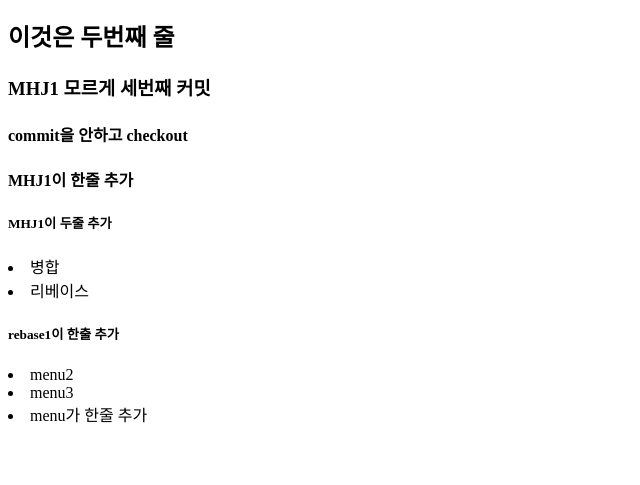
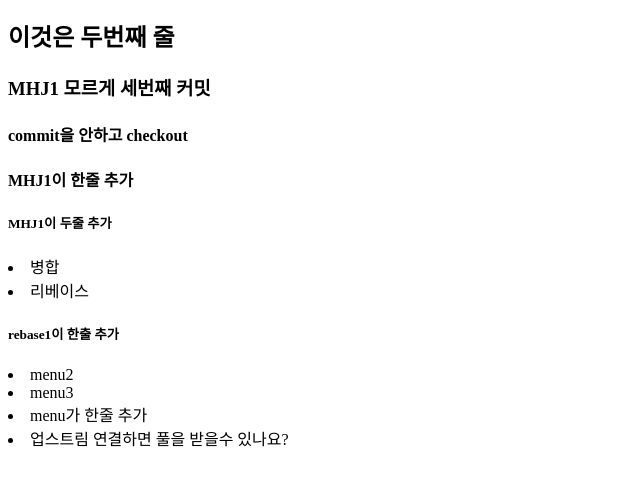
Before and after one commit to kot8585/study-git, a plain HTML site: page index.htm in a window 1280 px wide. Shown: the part 57-542 px from the top of the page, without its empty margins (0-640 px from the left). Drawn offline with Linux system fonts and the light colour scheme.

Commit message:
menu 브랜치

```diff
--- a/index.htm
+++ b/index.htm
@@ -10,3 +10,4 @@
 <li>menu2</li>
 <li>menu3</li>
 <li>menu가 한줄 추가</li>
+<li>업스트림 연결하면 풀을 받을수 있나요?</li>
```
